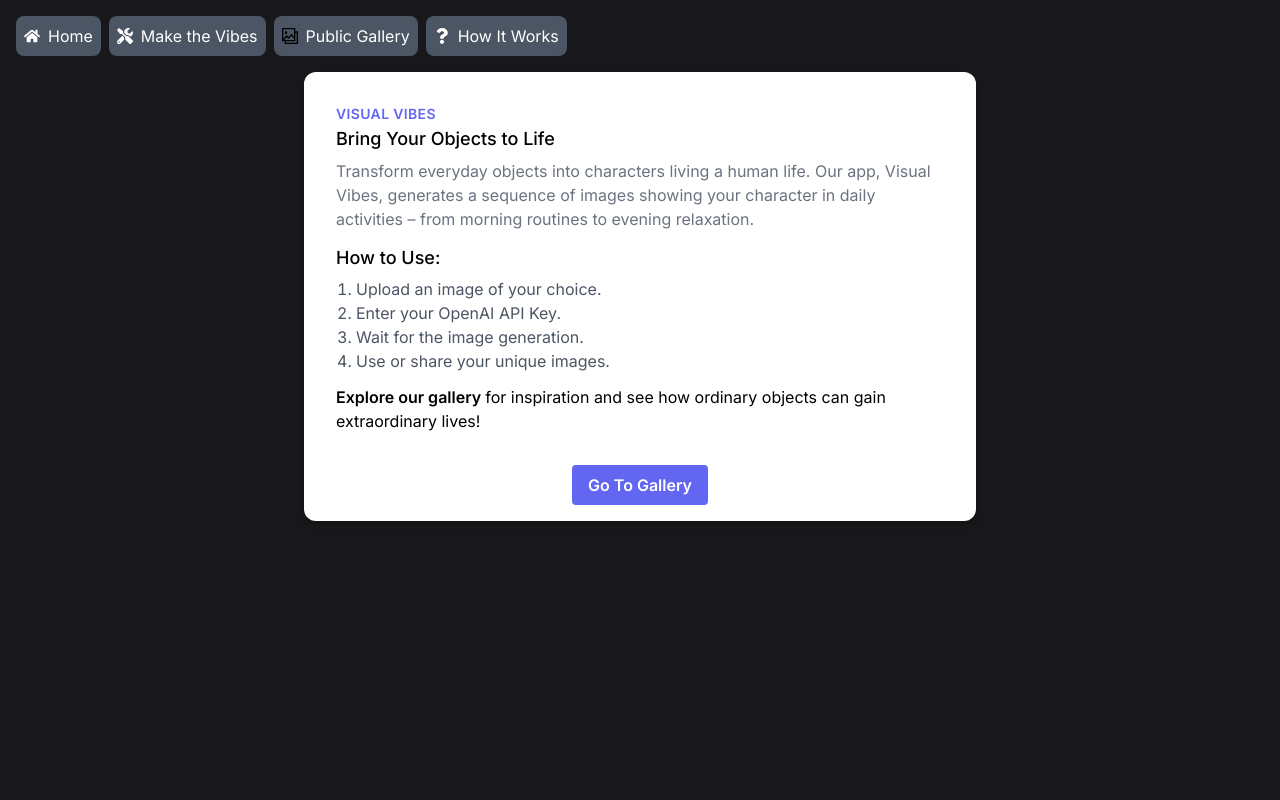
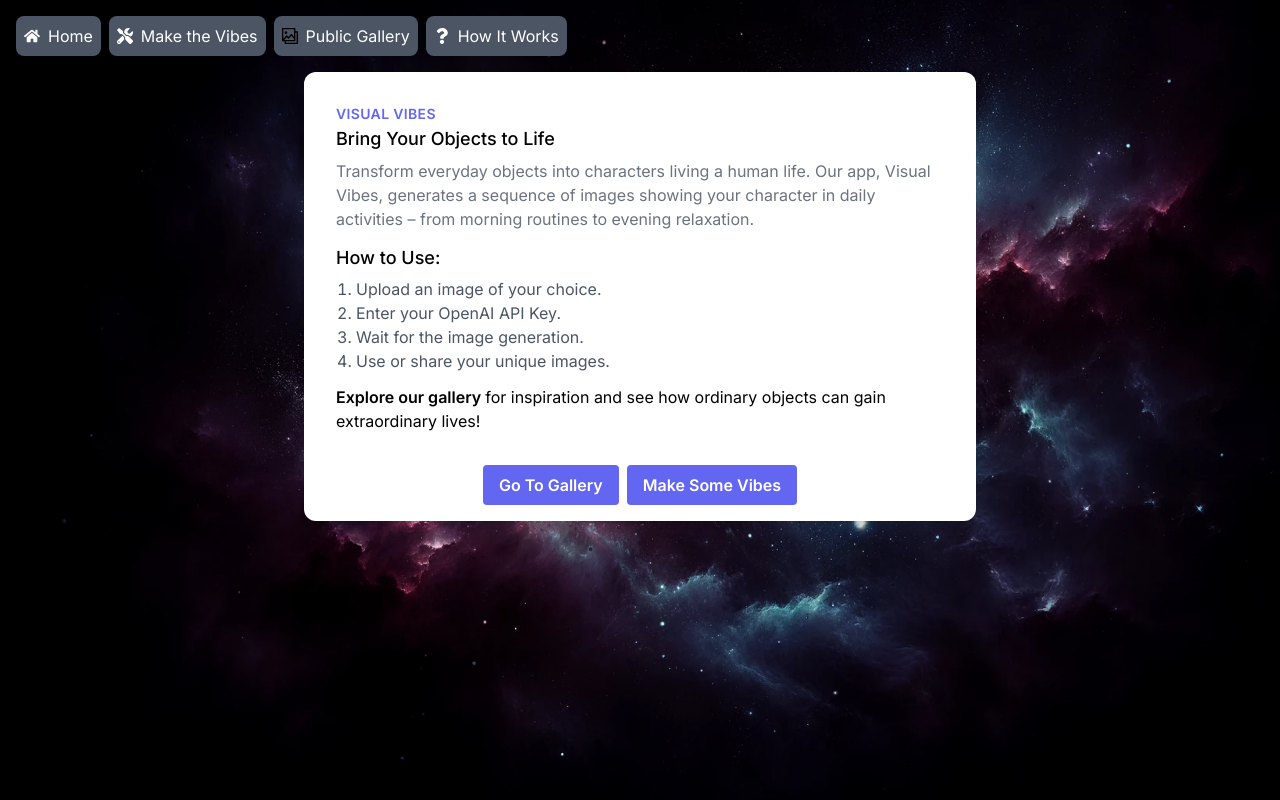
Before and after one commit to Visual-Vibes/visual-vibes, a Next.js app: page /howitworks in a window 1280 px wide. Built offline with nearby package versions, Linux system fonts and the light colour scheme.

Commit message:
added download options for collection preview post generation

```diff
--- a/app/globals.css
+++ b/app/globals.css
@@ -2,6 +2,18 @@
 @tailwind components;
 @tailwind utilities;
 
-body {
+/* body {
   background-color: #18181b;
+  background-image: url("/public/images/space-background.png"); /* Path to your space/stars image
+  background-size: cover;
+  background-repeat: no-repeat;
+  background-attachment: fixed; /* Optional: Makes the background fixed during scroll
+} */
+
+.space-background {
+  background-color: #000; /* Dark base color */
+  background-image: url("/images/space-background.png"); /* Path to your space/stars image */
+  background-size: cover;
+  background-repeat: no-repeat;
+  background-attachment: fixed; /* Optional: Makes the background fixed during scroll */
 }
--- a/app/howitworks/page.tsx
+++ b/app/howitworks/page.tsx
@@ -40,12 +40,18 @@
           </p>
         </div>
       </div>
-      <div class="flex justify-center items-center">
+      <div className="flex flex-row space-x-2 justify-center items-center">
         <Link
           href="/gallery"
           className="bg-indigo-500 text-white font-semibold mb-4 py-2 px-4 rounded hover:bg-indigo-600 focus:outline-none focus:ring focus:ring-indigo-300 focus:ring-opacity-50"
         >
           Go To Gallery
+        </Link>
+        <Link
+          href="/vibes"
+          className="bg-indigo-500 text-white font-semibold mb-4 py-2 px-4 rounded hover:bg-indigo-600 focus:outline-none focus:ring focus:ring-indigo-300 focus:ring-opacity-50"
+        >
+          Make Some Vibes
         </Link>
       </div>
     </div>
--- a/app/layout.tsx
+++ b/app/layout.tsx
@@ -17,7 +17,7 @@
 }) {
   return (
     <html lang="en">
-      <body className={inter.className}>
+      <body className={`${inter.className} space-background`}>
         <Navbar />
         {children}
       </body>
--- a/app/vibes/page.tsx
+++ b/app/vibes/page.tsx
@@ -17,12 +17,9 @@
   const [makePublic, setMakePublic] = useState(true);
   const [generating, setGenerating] = useState("not-started");
   const [imgUrls, setImgUrls] = useState([
-    "https://placekitten.com/500/500",
-    "https://placekitten.com/500/500",
-    "https://placekitten.com/500/500",
-    "https://placekitten.com/500/500",
-    "https://placekitten.com/500/500",
-    "https://placekitten.com/500/500",
+    "https://kputvqghrldexbwkvwgr.supabase.co/storage/v1/object/public/gallery/00eda4f38a3dfc834c4de91cc5f73651cb6544c7/image0.png",
+    "https://kputvqghrldexbwkvwgr.supabase.co/storage/v1/object/public/gallery/00eda4f38a3dfc834c4de91cc5f73651cb6544c7/image1.png",
+    "https://kputvqghrldexbwkvwgr.supabase.co/storage/v1/object/public/gallery/00eda4f38a3dfc834c4de91cc5f73651cb6544c7/image2.png",
   ]);
   const [prevOpenAIKey, setPrevOpenAIKey] = useState("");
 
--- a/components/ImageSlider.tsx
+++ b/components/ImageSlider.tsx
@@ -1,5 +1,8 @@
 // components/ImageGallery.tsx
-import React, { useState, useRef, useEffect } from 'react';
+import React, { useState, useRef, useEffect } from "react";
+import JSZip from "jszip";
+import { saveAs } from "file-saver";
+import Image from "next/image";
 
 const ImageSlider: React.FC<{ imageUrls: string[] }> = ({ imageUrls }) => {
   const [selectedImage, setSelectedImage] = useState<string | null>(null);
@@ -9,6 +12,28 @@
 
   // Duplicate the images to create a seamless loop
   const duplicatedImageUrls = [...imageUrls, ...imageUrls];
+
+  const downloadAllImages = async () => {
+    const zip = new JSZip();
+    const imgFolder = zip.folder("images");
+
+    for (let i = 0; i < imageUrls.length; i++) {
+      const imageUrl = imageUrls[i];
+      const response = await fetch(imageUrl);
+      const blob = await response.blob();
+      imgFolder!.file(`Image${i + 1}.jpg`, blob, { binary: true });
+    }
+
+    zip.generateAsync({ type: "blob" }).then((content) => {
+      saveAs(content, "images.zip");
+    });
+  };
+
+  const downloadImage = async (url: string, filename: string) => {
+    const response = await fetch(url);
+    const blob = await response.blob();
+    saveAs(blob, filename);
+  };
 
   useEffect(() => {
     const handleScroll = () => {
@@ -28,7 +53,7 @@
             const distanceToMiddle = Math.abs(imageLeft - middleRegion);
 
             // Linear interpolation for opacity between 0% and 100% based on distance to middle
-            const opacity = 1 - (distanceToMiddle / (visibleRegion / 2));
+            const opacity = 1 - distanceToMiddle / (visibleRegion / 2);
             image.style.opacity = opacity.toString();
           }
         });
@@ -48,13 +73,13 @@
     }, 20); // Adjust the interval for smoother or faster scrolling
 
     if (sliderRef.current) {
-      sliderRef.current.addEventListener('scroll', handleScroll);
+      sliderRef.current.addEventListener("scroll", handleScroll);
     }
 
     return () => {
       clearInterval(interval);
       if (sliderRef.current) {
-        sliderRef.current.removeEventListener('scroll', handleScroll);
+        sliderRef.current.removeEventListener("scroll", handleScroll);
       }
     };
   }, [duplicatedImageUrls]);
@@ -92,6 +117,7 @@
   };
 
   return (
+    <div className="flex flex-col space-y-2">
       <div
         className="m-auto flex space-x-4 p-10 overflow-x-hidden overflow-y-hidden relative"
         ref={sliderRef}
@@ -106,7 +132,9 @@
             id={`image-${index}`}
             src={imageUrl}
             alt={`Preview ${index}`}
-          className={`w-40 h-40 cursor-pointer ease-in-out transform hover:scale-105 hover:shadow-xl ${hoveredImage === index ? 'ring-2 ring-blue-500' : ''}`}
+            className={`w-40 h-40 cursor-pointer ease-in-out transform hover:scale-105 hover:shadow-xl ${
+              hoveredImage === index ? "ring-2 ring-blue-500" : ""
+            }`}
             onClick={() => handleImageClick(imageUrl)}
             onMouseEnter={() => handleHoverStart(index)}
             onMouseLeave={handleHoverEnd}
@@ -119,13 +147,30 @@
             className="fixed top-0 left-0 w-screen h-screen flex items-center justify-center bg-black bg-opacity-75"
             onClick={handleModalClick}
           >
-          <img
+            <Image
               src={selectedImage}
               alt="Full-sized Image"
-            className="max-w-full max-h-full"
+              height={500}
+              width={500}
             />
+            <button
+              onClick={(e) => {
+                e.stopPropagation(); // Prevent modal close when clicking the button
+                downloadImage(selectedImage, "downloadedImage.jpg");
+              }}
+              className="absolute bottom-10 p-2 bg-green-500 text-white rounded"
+            >
+              Download This Image
+            </button>
           </div>
         )}
+      </div>
+      <button
+        onClick={downloadAllImages}
+        className="mt-4 p-2 bg-blue-500 text-white rounded"
+      >
+        Download All Images
+      </button>
     </div>
   );
 };
--- a/components/PublicGalleryCard.tsx
+++ b/components/PublicGalleryCard.tsx
@@ -18,7 +18,7 @@
       className="bg-gray-700 max-w-sm rounded overflow-hidden shadow-lg p-2 mb-8 mx-8 transition duration-300 ease-in-out transform hover:scale-105 hover:shadow-xl"
       onClick={() => router.push("/gallery/" + folder)}
     >
-      <div className="font-bold text-center text-white text-2xl mb-2">
+      <div className="font-bold text-center text-white text-lg mb-2">
         {label}
       </div>
 
```
Also changed, not shown: public/images/space-background.png (added). Lines whose indentation alone changed are shown as unchanged.
